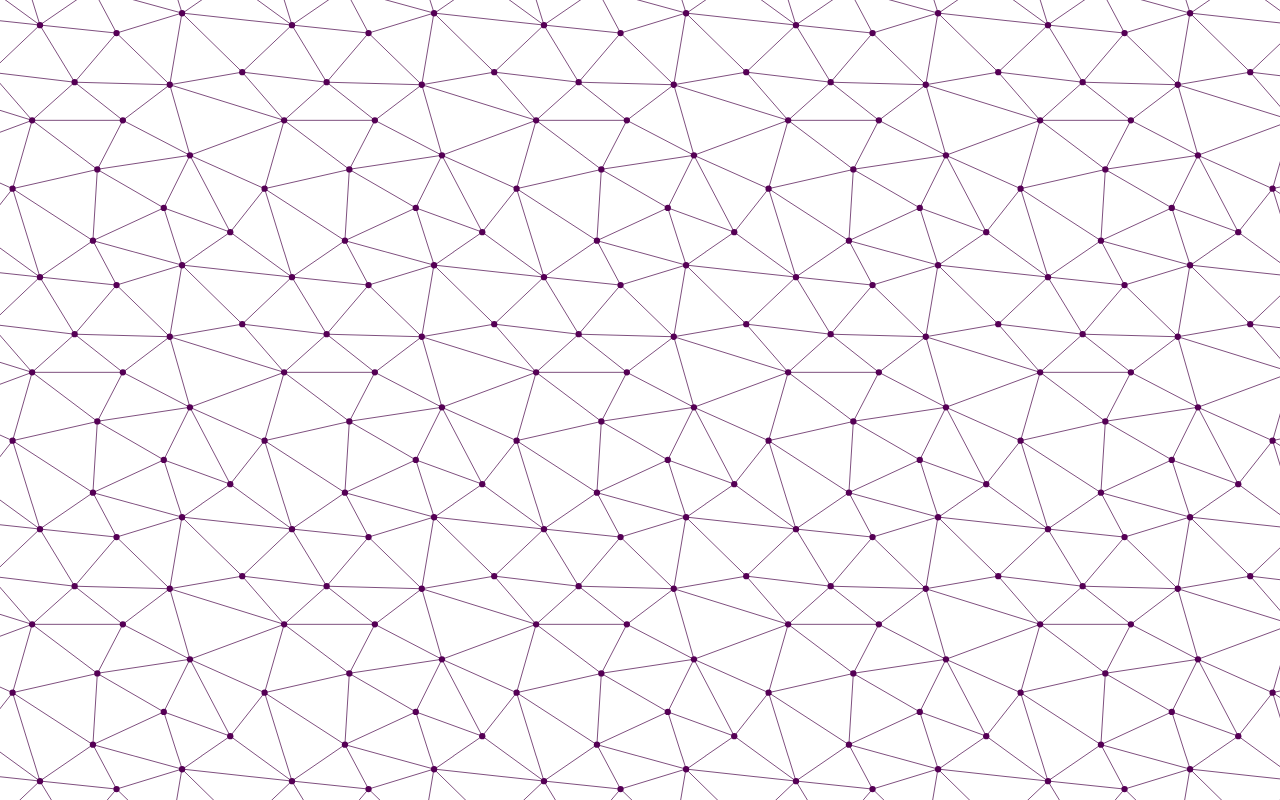
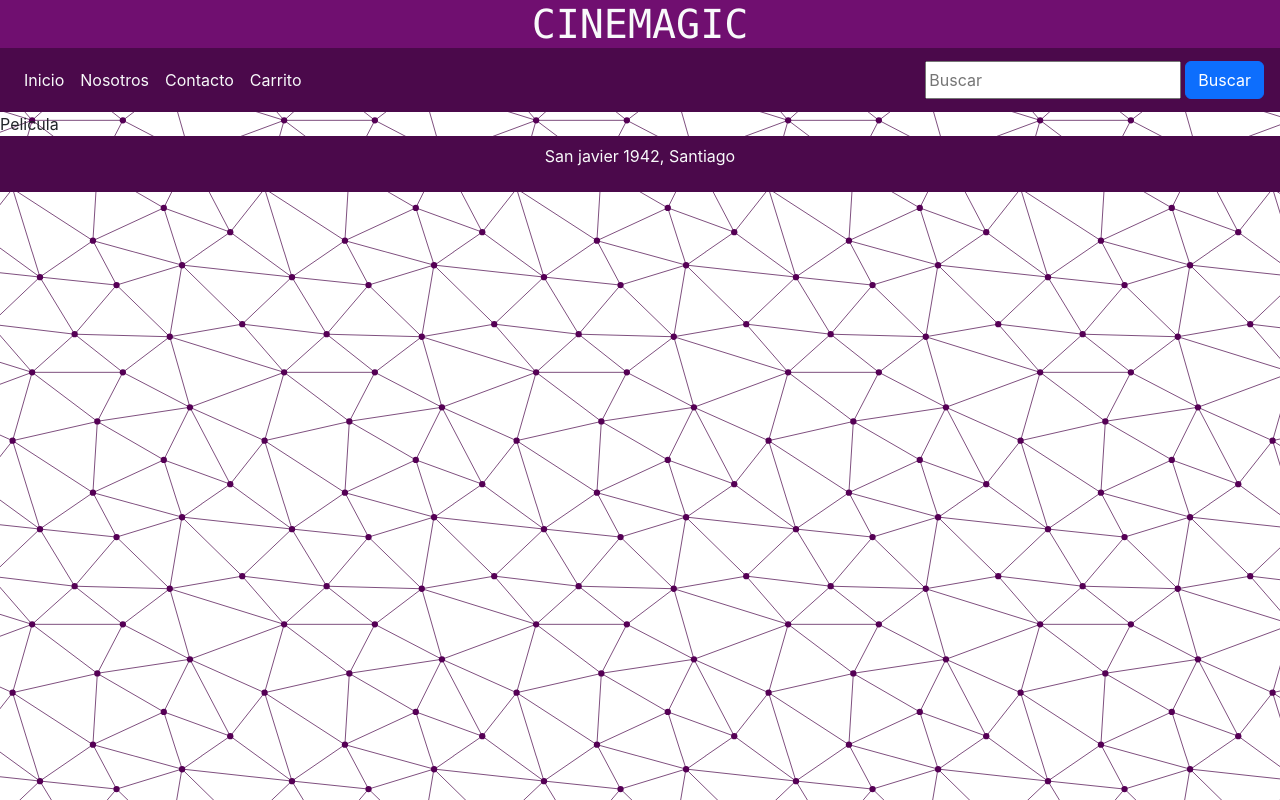
Before and after one commit to 8a-ma/ProyectoFinalDDS, a React (Create React App) app: page /pelicula in a window 1280 px wide. Before the commit this address had no page. Built offline with nearby package versions, Linux system fonts and the light colour scheme.

Commit message:
pagina de pelicula funcional, sin información de la pelicula

```diff
--- a/src/App.js
+++ b/src/App.js
@@ -6,6 +6,7 @@ import Inicio from './Pages/Inicio';
 import AboutIt from './Pages/AboutIt';
 import Contacto from './Pages/Contacto';
 import Carrito from './Pages/Carrito';
+import Pelicula from './Pages/Pelicula';
 
 
 function App() {
@@ -16,6 +17,7 @@ function App() {
         <Route path="nosotros" element={<AboutIt />} />
         <Route path="contacto" element={<Contacto />} />
         <Route path="carrito" element={<Carrito />} />
+        <Route path="/pelicula" element={<Pelicula />} />
       </Routes  >
     </BrowserRouter>
   );
--- a/src/Pages/Inicio.js
+++ b/src/Pages/Inicio.js
@@ -4,6 +4,8 @@ import Carta from '../components/Carta';
 import Footer from '../components/Footer';
 
 import React, { useEffect, useState } from "react";
+
+
 import axios from "axios";
 import * as API from '../const.js';
 
@@ -27,7 +29,7 @@ function Inicio(){
         setMovies(results);
         setMovie(results[0]);
     }
-
+    // Funcion para buscar peliculas
     const searchMovies = (e)=>{
         e.preventDefault();
         fetchMovies(searchKey)
--- /dev/null
+++ b/src/Pages/Pelicula.js
@@ -0,0 +1,16 @@
+import Header from '../components/Header';
+import Navbar from '../components/Navbar';
+import Footer from '../components/Footer';
+
+function Pelicula(props) {
+    return(
+        <div>
+            <Header />
+            <Navbar />
+            Pelicula
+            <Footer />
+        </div>
+    );
+}
+
+export default Pelicula
--- a/src/components/Carta.js
+++ b/src/components/Carta.js
@@ -1,7 +1,16 @@
+import { useNavigate } from "react-router-dom";
+
+
 function Carta(props) {
+    const navigate = useNavigate()
+
+    function handleClick() {
+        navigate('/pelicula');
+
+    }
     return (
         <div key={props.id} className="col-5">
-            <img src={props.src} className="img-fluid w-75" alt='...' />
+            <img src={props.src} className="img-fluid w-75" alt='...' onClick={handleClick}/>
             <p className="text-center"> {props.name} </p>
         </div>
     );
```
